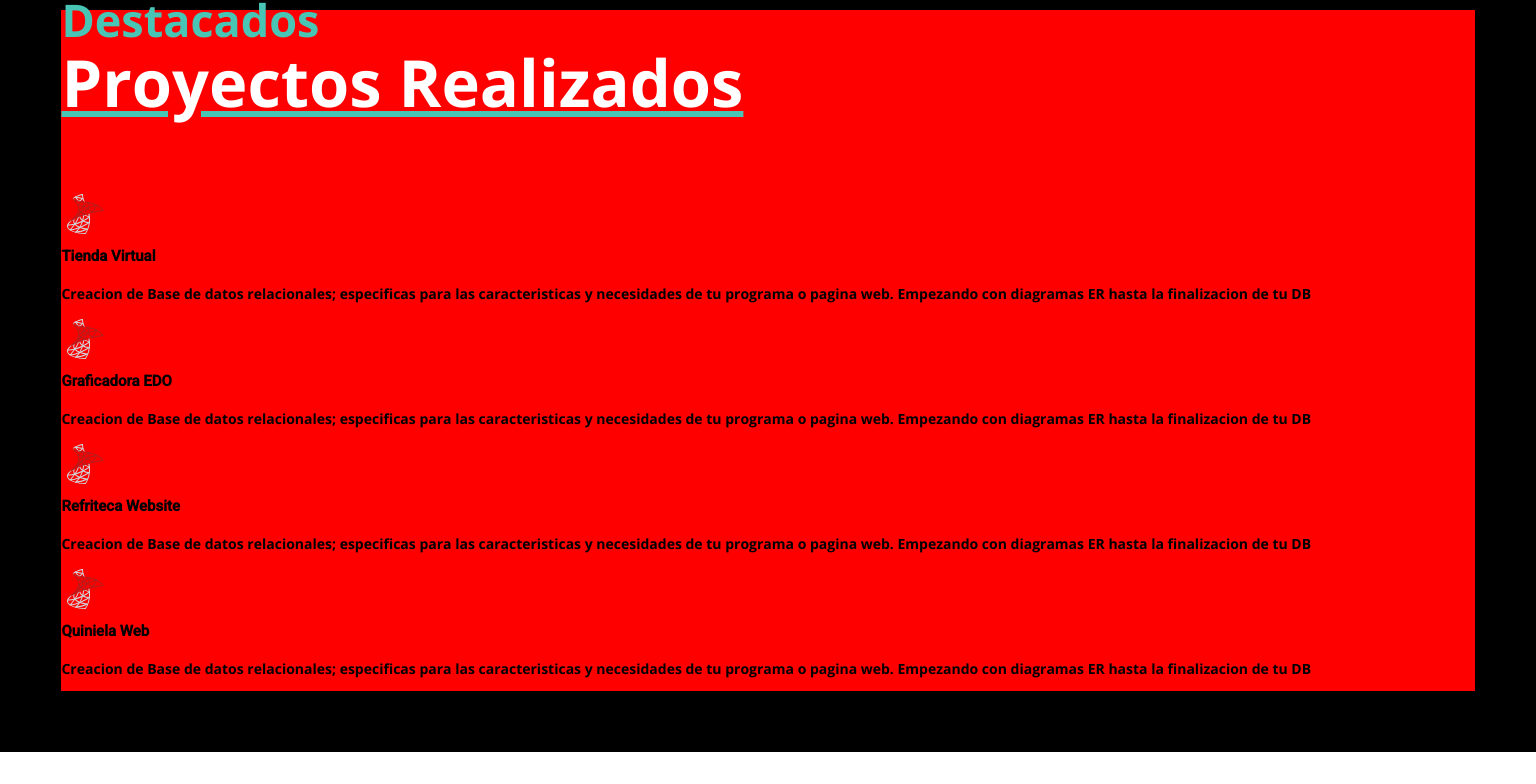
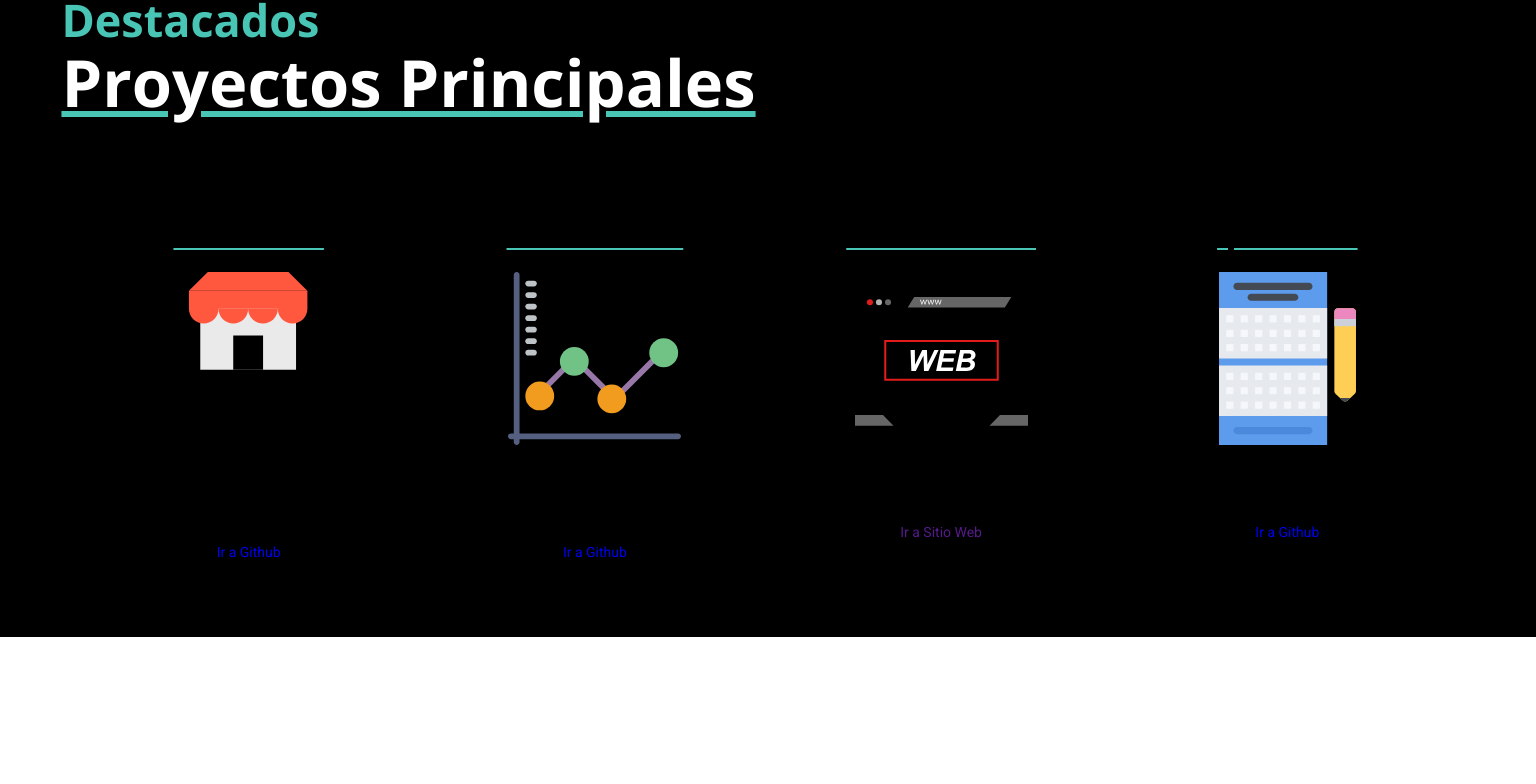
Before and after one commit to jairoDGM/Personal_Website, an Angular app in the folder frontend/: page / in a window 1536 px wide. Shown: the part 2336-3120 px from the top of the page. Built offline with nearby package versions, Linux system fonts and the light colour scheme.

Commit message:
Version final terminada para pantallas medianas

```diff
--- a/frontend/src/app/componentes/about-me/about-me.component.html
+++ b/frontend/src/app/componentes/about-me/about-me.component.html
@@ -5,7 +5,7 @@
             <div class="opciones"><a href="#AboutMe">Acerca de Mi</a></div>
             <div class="opciones"><a href="#MyServices">Servicios</a></div>
             <div class="opciones"><a href="#proyectos">Mis Proyectos</a></div>
-            <div class="opciones"><a href="">Blog</a></div> <!--link a otra pagina-->
+            <div class="opciones"><a href="blog">Blog</a></div> <!--link a otra pagina-->
         </div>
     </div>
 
@@ -48,7 +48,9 @@
                     <a href="https://www.facebook.com/jairo.garcia.JG" target="_blank"><img src="../../../assets/images/icons8-facebook.svg" alt="link facebook"></a>
                     <a href="" target="_blank"><img src="../../../assets/images/icons8-linkedin.svg" alt="link linkedin"></a>
                 </div>
-                <button class="button"> Descargar CV</button>
+                <a href="../../../assets/Documentos/IT Jairo García CV.pdf" download="CV_Jairo_Garcia">
+                  <button class="button"> Descargar CV</button>
+                </a>
             </div>
         </div>
     </div>
@@ -143,52 +145,53 @@
         <div id="contenido4">
             <div id="header">
                 <p class="subtitulo"><b>Destacados</b></p>
-                <p class="titulo">Proyectos Realizados</p>
+                <p class="titulo">Proyectos Principales</p>
             </div>
             <div id="creaciones">
-                <div class="card_project"><!--esto tiene que sobresaltar cuando el mouse este encima-->
-                    <a href="https://github.com/jairoDGM/Proyecto_Tienda.git" target="_blank">
-                        <img src="../../../assets/images/icons8-microsoft-sql-server.svg" alt="">
-                        <div class="container">
-                            <h4><b>Tienda Virtual</b></h4>
-                            <p>Creacion de Base de datos relacionales; especificas para las caracteristicas
-                            y necesidades de tu programa o pagina web. Empezando con diagramas ER hasta la finalizacion de tu DB</p>
-                        </div>
+
+                <div class="card_project">
+                    <h1><b>Tienda Virtual</b></h1>
+                    <img src="../../../assets/images/logos/Tienda.svg" alt="">
+                    <p>Pagina web de productos electronicos, en la cual se pueden gestionar compras y pedidos haciendo
+                      uso de una Base de Datos distribuida; la cual es consultada en la parte del backend.
+                    </p>
+                    <a href="https://github.com/jairoDGM/Proyecto_Tienda.git" class="btn41-43 btn-41" target="_blank">
+                      Ir a Github
                     </a>
                 </div>
 
                 <div class="card_project">
-                    <a href="https://github.com/jairoDGM/Solucionador-Edos.git" target="_blank">
-                        <img src="../../../assets/images/icons8-microsoft-sql-server.svg" alt="">
-                        <div class="container">
-                            <h4><b>Graficadora EDO</b></h4>
-                            <p>Creacion de Base de datos relacionales; especificas para las caracteristicas
-                            y necesidades de tu programa o pagina web. Empezando con diagramas ER hasta la finalizacion de tu DB</p>
-                        </div>
+                    <h1><b>Graficadora EDO</b></h1>
+                    <img src="../../../assets/images/logos/graficadora.svg" alt="">
+                    <p>Software matematico desarrollado completamente en Java, el cual es capaz de resolver
+                    ecuaciones diferenciales de primer orden; esto a travez de la implementacion del "Metodo de Euler".</p>
+                    <a href="https://github.com/jairoDGM/Solucionador-Edos.git" class="btn41-43 btn-41" target="_blank">
+                      Ir a Github
                     </a>
                 </div>
 
                 <div class="card_project">
-                    <a href="" target="_blank"><!--falta link en github-->
-                        <img src="../../../assets/images/icons8-microsoft-sql-server.svg" alt="">
-                        <div class="container">
-                            <h4><b>Refriteca Website</b></h4>
-                            <p>Creacion de Base de datos relacionales; especificas para las caracteristicas
-                            y necesidades de tu programa o pagina web. Empezando con diagramas ER hasta la finalizacion de tu DB</p>
-                        </div>
+                    <h1><b>Refriteca Website</b></h1>
+                    <img src="../../../assets/images/logos/Website.svg" alt="">
+                    <p>Pagina web diseñada para la empresa "Refriteca" para poder extender su alcance con respecto
+                      a sus clientes objetivos
+                    </p>
+                    <a href="" class="btn41-43 btn-41">
+                      Ir a Sitio Web
                     </a>
                 </div>
 
                 <div class="card_project">
-                    <a href="" target="_blank"> <!--falta link en github-->
-                        <img src="../../../assets/images/icons8-microsoft-sql-server.svg" alt="">
-                        <div class="container">
-                            <h4><b>Quiniela Web</b></h4>
-                            <p>Creacion de Base de datos relacionales; especificas para las caracteristicas
-                            y necesidades de tu programa o pagina web. Empezando con diagramas ER hasta la finalizacion de tu DB</p>
-                        </div>
+                    <h1><b>Quiniela Web</b></h1>
+                    <img src="../../../assets/images/logos/quiniela.svg" alt="">
+                    <p>Pagina web que implementa por completo un esquema "CRUD" para poder gestionar una quiniela
+                      con diferentes usuarios y apartados.
+                    </p>
+                    <a href="https://github.com/jairoDGM/Quiniela_Mundial.git" class="btn41-43 btn-41" target="_blank">
+                      Ir a Github
                     </a>
                 </div>
+
             </div>
         </div>
     </div>
--- a/frontend/src/app/componentes/about-me/about-me.component.scss
+++ b/frontend/src/app/componentes/about-me/about-me.component.scss
@@ -586,7 +586,7 @@
                 flex-direction: column;
                 justify-content: center;
                 margin: 4%;
-                background-color: red;
+
                 #header{
                     .subtitulo{
                         color: #49c5b6;
@@ -601,6 +601,113 @@
                         margin-bottom: 7%;
                     }
                 }
+                #creaciones{
+                  display: flex;
+                  flex-direction: row;
+                  justify-content: center;
+                  justify-content: space-between;
+                  margin: 1%;
+                  /*ESTILO PARA LAS CARDS*/
+                  .card_project {
+                      width: 25%;
+                      border: 6px solid gray;
+                      background: #f8f9fa;
+                      position: relative;
+                      box-shadow: 15px 15px 50px #adb5bd75;
+                      text-align: center;
+                      transition: all 0.3s ease-in;
+                      img{
+                          width: 50%;
+                      }
+                    }
+
+                    .card_project h1 {
+                      margin: 5%;
+                      text-decoration: underline;
+                      text-decoration-color: #49c5b6;
+                    }
+
+                    .card_project p {
+                      transition: all 0.3s ease-in;
+                      color: white;
+                      margin: 6%;
+                      font-size: 20px;
+                    }
+
+                    .card_project:hover {
+                      cursor: pointer;
+                      box-shadow: none;
+                    }
+
+                    .card_project:hover p {
+                      transform: scale(1);
+                      color: #f8f9fa;
+                    }
+
+                    .card_project::before {
+                      content: '';
+                      width: 100%;
+                      height: 0;
+                      background: #49c5b6;
+                      position: absolute;
+                      left: 0;
+                      bottom: 0;
+                          /* Or Top */
+                      transition: 0.3s ease-in-out;
+                      z-index: 0;
+                    }
+
+                    .card_project:hover::before {
+                      height: 100%;
+                    }
+
+                    /*ESTILOS PARA LOS BOTONES*/
+                    .btn41-43 {
+                      padding: 10px 25px;
+                      font-family: "Roboto", sans-serif;
+                      font-weight: 500;
+                      background: transparent;
+                      outline: none !important;
+                      cursor: pointer;
+                      transition: all 0.3s ease;
+                      position: relative;
+                      display: inline-block;
+                      margin-bottom: 5%;
+                    }
+
+                    .btn-41 {
+                      border: 2px solid rgb(255, 255, 255);
+                      z-index: 1;
+                      color: white;
+                    }
+
+                    .btn-41:after {
+                      position: absolute;
+                      content: "";
+                      width: 0;
+                      height: 100%;
+                      top: 0;
+                      left: 0;
+                      direction: rtl;
+                      z-index: -1;
+                      background: rgb(255, 255, 255);
+                      transition: all 0.3s ease;
+                    }
+
+                    .btn-41:hover {
+                      color: rgb(0, 0, 0);
+                    }
+
+                    .btn-41:hover:after {
+                      left: auto;
+                      right: 0;
+                      width: 100%;
+                    }
+
+                    .btn-41:active {
+                      top: 2px;
+                    }
+              }
             }
         }
 
--- a/frontend/src/app/componentes/blog/blog.component.html
+++ b/frontend/src/app/componentes/blog/blog.component.html
@@ -1 +1,4 @@
-<p>blog works!</p>
+<div class="Working">
+  <h1>Work in Procces!</h1>
+  <h3>Actualmente estoy trabajando en </h3>
+</div>
```
